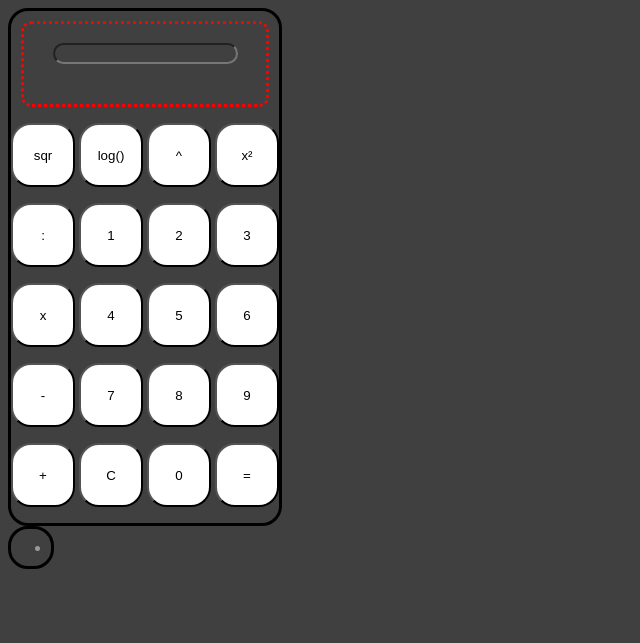
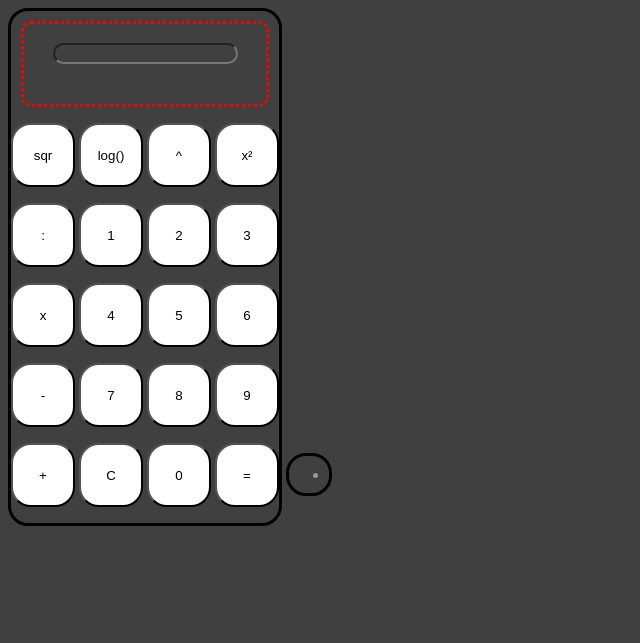
Before and after one commit to SkarlaxRobotics/taschenrechner, a Flask app: page / in a window 1280 px wide. Shown: the top 643 px of the page, without its empty margins (0-640 px from the left). Run offline with Flask 2, Linux system fonts and the light colour scheme; parts of the project's set-up code (start-up, migrations or seed data) failed here and were passed over.

Commit message:
display: inline-block;

```diff
--- a/static/css/style.css
+++ b/static/css/style.css
@@ -3,6 +3,7 @@ body { 	background-color: #404040;
 }
 
 .container {
+        display: inline-block;
         line-height:5px;
         height: fit-content;
         text-align: center;
@@ -11,6 +12,7 @@ body { 	background-color: #404040;
         border-radius: 20px;
 }
 .history-container{
+    display: inline-block;
     line-height:5px;
     height: fit-content;
     text-align: center;
```
